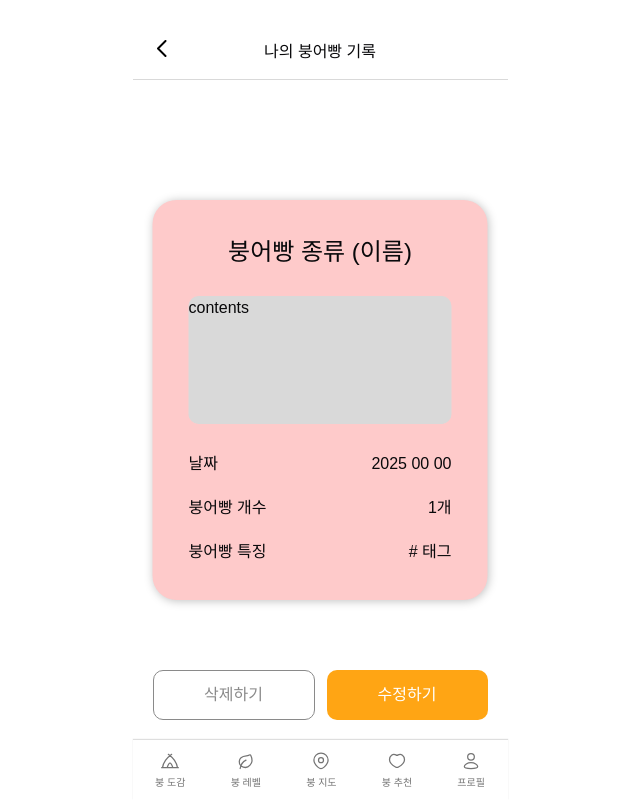
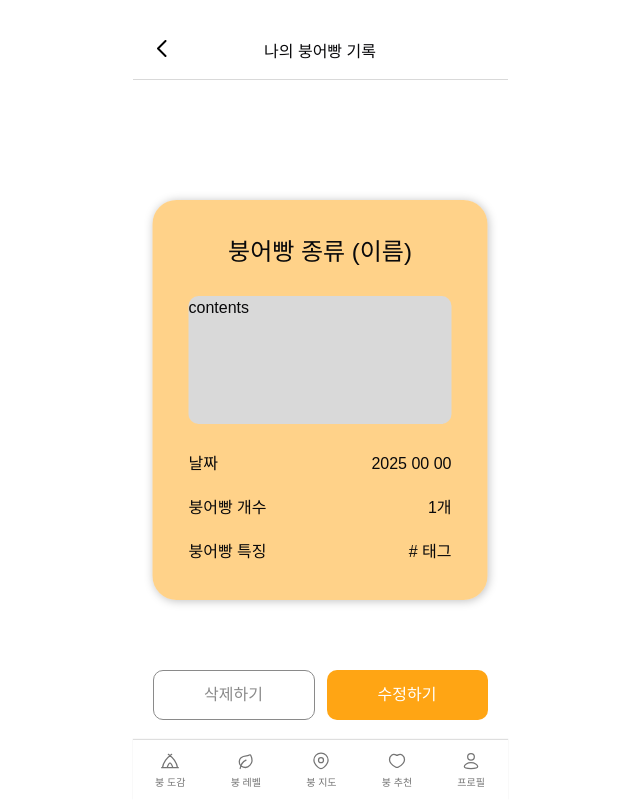
Before and after one commit to muffin9/bungmakase, a Next.js app: page /mypage/update in a window 1280 px wide. Shown: the whole page, without its empty margins (320-960 px from the left). Built offline with nearby package versions, Linux system fonts and the light colour scheme; a web font is replaced by a local one.

Commit message:
design: 프로필 상세페이지 색상변경

```diff
--- a/src/app/mypage/[id]/page.tsx
+++ b/src/app/mypage/[id]/page.tsx
@@ -26,7 +26,7 @@ const MypageDetail = () => {
         />
         <p className="font-medium text-center">나의 붕어빵 기록</p>
       </div>
-      <div className="bg-red-200 absolute left-1/2 top-1/2 -translate-y-1/2 -translate-x-1/2 w-[calc(100%-40px)] xs:w-[335px] rounded-3xl shadow-[1px_1px_10px_0px_rgba(0,0,0,.25)] p-9">
+      <div className="bg-primary/50 absolute left-1/2 top-1/2 -translate-y-1/2 -translate-x-1/2 w-[calc(100%-40px)] xs:w-[335px] rounded-3xl shadow-[1px_1px_10px_0px_rgba(0,0,0,.25)] p-9">
         <p className="text-center font-medium text-2xl mb-7">
           붕어빵 종류 (이름)
         </p>
```
